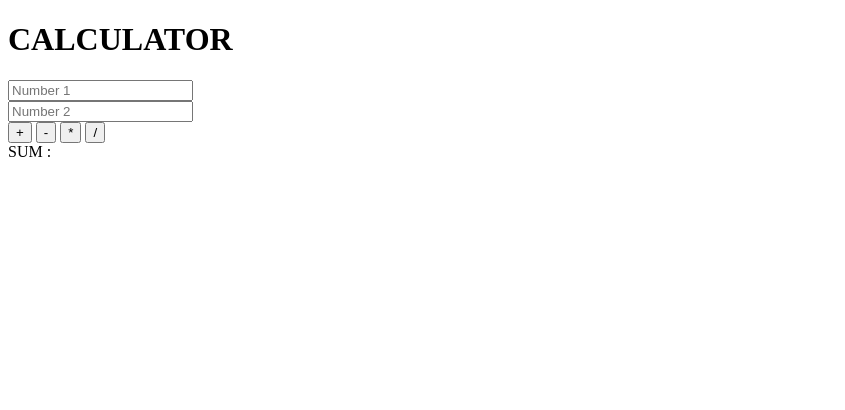
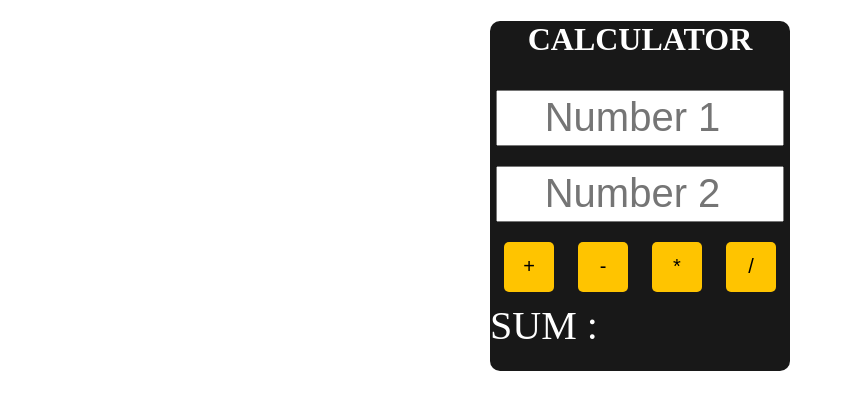
Before and after one commit to NikolaGjelov/First-JS, a plain HTML site: page index.html in a window 1280 px wide. Shown: the whole page, without its empty margins (0-845 px from the left). Drawn offline with Linux system fonts and the light colour scheme.

Commit message:
Update index.html

```diff
--- a/index.html
+++ b/index.html
@@ -5,7 +5,7 @@
   <meta http-equiv="X-UA-Compatible" content="IE=edge">
   <meta name="viewport" content="width=device-width, initial-scale=1.0">
   <title>Document</title>
-  <link rel="./stylesheet" href="index.css">
+  <link rel="stylesheet" href="./index.css">
   <script src="./index.js" defer></script>
 </head>
 <body>
```
